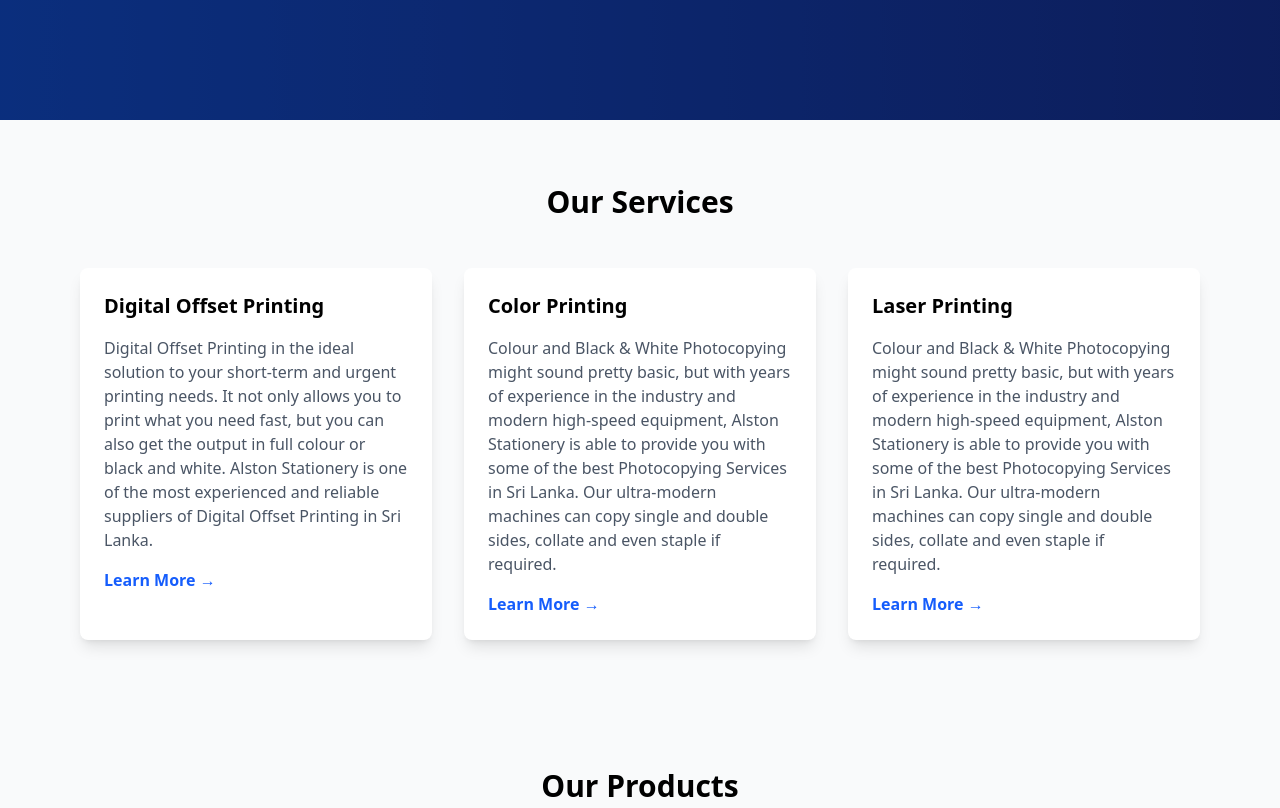
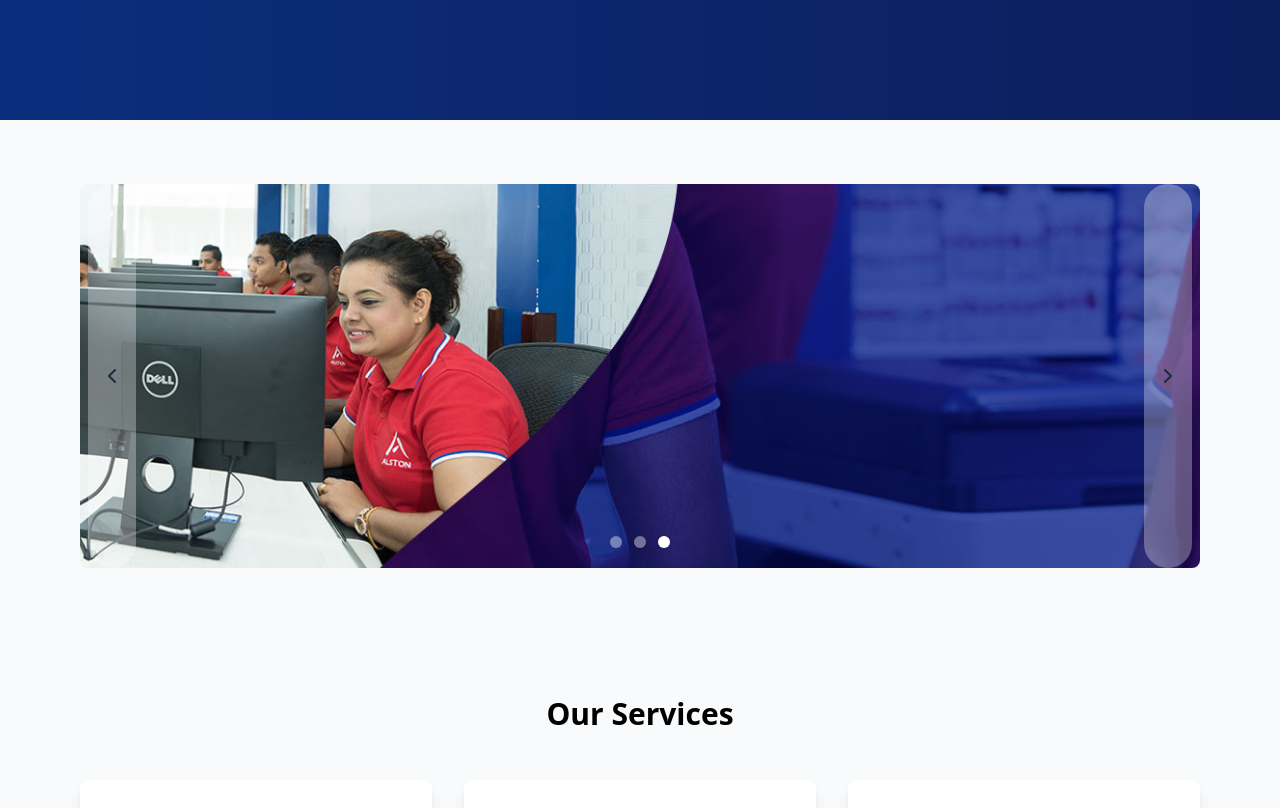
Before and after one commit to akila199910/serbiro, a Next.js app: page / in a window 1280 px wide. Shown: the part 560-1368 px from the top of the page. Built offline with nearby package versions, Linux system fonts and the light colour scheme.

Commit message:
added slide show

```diff
--- a/app/components/ImageSlideshow/ImageSlideshow.tsx
+++ b/app/components/ImageSlideshow/ImageSlideshow.tsx
@@ -1,93 +1,94 @@
 "use client"
-import { useState, useEffect } from 'react';
-import Image from 'next/image';
+import Image, { type StaticImageData } from 'next/image'
+import React, { useEffect, useState } from 'react'
+import NoImg from '../home/inner-page-banner_07.jpg'
 
-import { StaticImageData } from 'next/image';
-
-interface ImageSlideProps {
-  images: { src: StaticImageData | string; alt: string }[];
+type Slide = {
+  src: StaticImageData | string
+  alt?: string
 }
 
-const ImageSlideshow = ({ images }: ImageSlideProps) => {
-  const [currentIndex, setCurrentIndex] = useState(0);
+type Props = {
+  images?: Slide[]
+  autoPlay?: boolean
+  interval?: number
+}
+
+const ImageSlideshow: React.FC<Props> = ({ images, autoPlay = true, interval = 3000 }) => {
+  // fallback images if none provided
+  const slides: Slide[] = images && images.length > 0 ? images : [
+    { src: NoImg, alt: 'Slide 1' },
+    { src: NoImg, alt: 'Slide 2' },
+    { src: NoImg, alt: 'Slide 3' }
+  ]
+
+  const [current, setCurrent] = useState(0)
 
   useEffect(() => {
-    const timer = setInterval(() => {
-      setCurrentIndex((prevIndex) =>
-        prevIndex === images.length - 1 ? 0 : prevIndex + 1
-      );
-    }, 3000);
+    if (!autoPlay) return
+    const id = setInterval(() => {
+      setCurrent(prev => (prev + 1) % slides.length)
+    }, interval)
+    return () => clearInterval(id)
+  }, [autoPlay, interval, slides.length])
 
-    return () => clearInterval(timer);
-  }, [images.length]);
-
-
-  const goToSlide = (index: number) => {
-    setCurrentIndex(index);
-  };
-
-  const goToNext = () => {
-    setCurrentIndex((prevIndex) =>
-      prevIndex === images.length - 1 ? 0 : prevIndex + 1
-    );
-  };
-
-  const goToPrevious = () => {
-    setCurrentIndex((prevIndex) =>
-      prevIndex === 0 ? images.length - 1 : prevIndex - 1
-    );
-  };
+  const prev = () => setCurrent(prev => (prev - 1 + slides.length) % slides.length)
+  const next = () => setCurrent(prev => (prev + 1) % slides.length)
 
   return (
-    <div className="relative w-full h-[90vh] ">
-      {/* Main image container */}
-      <div className="relative w-full h-full">
-        {images.map((image, index) => (
+    <div id="default-carousel" className="relative w-full" data-carousel="slide">
+      <div className="relative h-56 overflow-hidden rounded-lg md:h-96">
+        {slides.map((s, i) => (
           <div
-            key={index}
-            className={`absolute w-full h-full transition-opacity duration-500 ${
-              index === currentIndex ? 'opacity-100' : 'opacity-0'
-            }`}
+            key={i}
+            className={`${i === current ? 'block h-full' : 'hidden h-full'}`}
+            data-carousel-item
+            aria-hidden={i !== current}
           >
-            <Image
-              src={image.src}
-              alt={image.alt}
-              fill
-              className="object-contain"
-              priority={index === 0}
-            />
+            <div className="relative w-full h-full">
+              <Image src={s.src} alt={s.alt || `slide ${i + 1}`} fill className="object-cover" priority={i === 0} />
+            </div>
           </div>
         ))}
       </div>
 
-      {/* Navigation arrows */}
-      <button
-        onClick={goToPrevious}
-        className="absolute left-4 top-1/2 -translate-y-1/2 bg-black/50 text-white p-2 rounded-full hover:bg-black/75"
-      >
-        ←
-      </button>
-      <button
-        onClick={goToNext}
-        className="absolute right-4 top-1/2 -translate-y-1/2 bg-black/50 text-white p-2 rounded-full hover:bg-black/75"
-      >
-        →
-      </button>
-
-      {/* Dots navigation */}
-      <div className="absolute bottom-0 left-1/2 -translate-x-1/2 flex gap-2">
-        {images.map((_, index) => (
+      {/* indicators */}
+      <div className="absolute z-30 flex -translate-x-1/2 bottom-5 left-1/2 space-x-3">
+        {slides.map((_, i) => (
           <button
-            key={index}
-            onClick={() => goToSlide(index)}
-            className={`w-3 h-3 rounded-full ${
-              index === currentIndex ? 'bg-white' : 'bg-white/50'
-            }`}
+            key={i}
+            className={`w-3 h-3 rounded-full ${i === current ? 'bg-white' : 'bg-white/40'}`}
+            aria-current={i === current}
+            aria-label={`Go to slide ${i + 1}`}
+            onClick={() => setCurrent(i)}
           />
         ))}
       </div>
+
+      {/* prev/next buttons */}
+      <button
+        onClick={prev}
+        type="button"
+        className="absolute inset-y-0 left-2 z-30 flex items-center justify-center px-3 rounded-full bg-white/30 hover:bg-white/50 focus:outline-none"
+        aria-label="Previous"
+      >
+        <svg className="w-6 h-6 text-gray-800" viewBox="0 0 24 24" fill="none" xmlns="http://www.w3.org/2000/svg">
+          <path d="M15 18l-6-6 6-6" stroke="currentColor" strokeWidth="2" strokeLinecap="round" strokeLinejoin="round" />
+        </svg>
+      </button>
+
+      <button
+        onClick={next}
+        type="button"
+        className="absolute inset-y-0 right-2 z-30 flex items-center justify-center px-3 rounded-full bg-white/30 hover:bg-white/50 focus:outline-none"
+        aria-label="Next"
+      >
+        <svg className="w-6 h-6 text-gray-800" viewBox="0 0 24 24" fill="none" xmlns="http://www.w3.org/2000/svg">
+          <path d="M9 6l6 6-6 6" stroke="currentColor" strokeWidth="2" strokeLinecap="round" strokeLinejoin="round" />
+        </svg>
+      </button>
     </div>
-  );
-};
+  )
+}
 
-export default ImageSlideshow;
+export default ImageSlideshow
--- a/app/page.tsx
+++ b/app/page.tsx
@@ -4,6 +4,7 @@ import Image from 'next/image';
 import Link from 'next/link';
 import services from './data/services';
 import products from './data/product';
+import ImageSlideshow from './components/ImageSlideshow/ImageSlideshow';
 export default function HomePage() {
   return (
     <div className="min-h-screen">
@@ -41,6 +42,13 @@ export default function HomePage() {
             </Link>
           </div>
 
+        </div>
+      </section>
+
+
+      <section className="py-16 bg-gray-50">
+        <div className="max-w-6xl mx-auto px-4">
+         <ImageSlideshow/>
         </div>
       </section>
 
```
